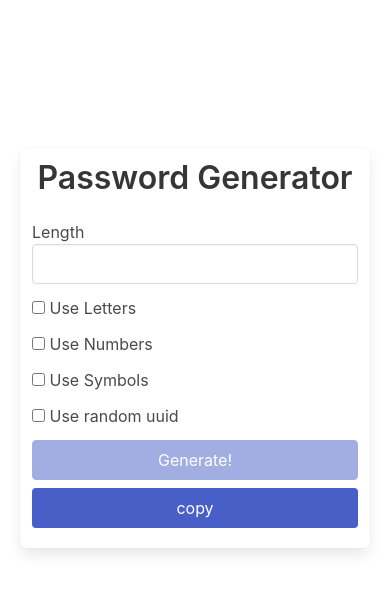
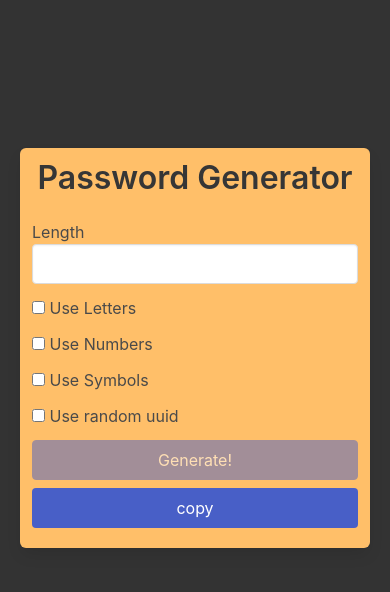
Before and after one commit to anask601/passgen, an Angular app: page / in a window 390 px wide. Shown: the top 592 px of the page. Built offline with nearby package versions, Linux system fonts and the light colour scheme.

Commit message:
fixed ui issue for mobile

```diff
--- a/src/app/app.component.css
+++ b/src/app/app.component.css
@@ -4,6 +4,16 @@
 
 .container {
   margin-top: 10rem;
-  margin-right: 2rem;
-  margin-left: 2rem;
 }
+
+.inner-container {
+  background-color: #ffbf69;
+}
+
+@media (max-width: 768px) {
+  .container {
+    margin-top: 10rem;
+    margin-right: 2rem;
+    margin-left: 2rem;
+  }
+}
--- a/src/app/app.component.html
+++ b/src/app/app.component.html
@@ -1,6 +1,6 @@
 <div class="container">
   <div class="columns is-centered">
-    <div class="box column is-one-third">
+    <div class="box column is-one-third inner-container">
       <h1 class="title has-text-centered">Password Generator</h1>
 
       <div class="field">
--- a/src/styles.css
+++ b/src/styles.css
@@ -1,10 +1,11 @@
 /* You can add global styles to this file, and also import other style files */
 @import "bulma/css/bulma.css";
 
+html,
 body {
   /* display: flex; */
   /* justify-content: center; */
   /* align-items: center; */
   width: 100%;
-  height: 100%;
+  background-color: #333;
 }
```
